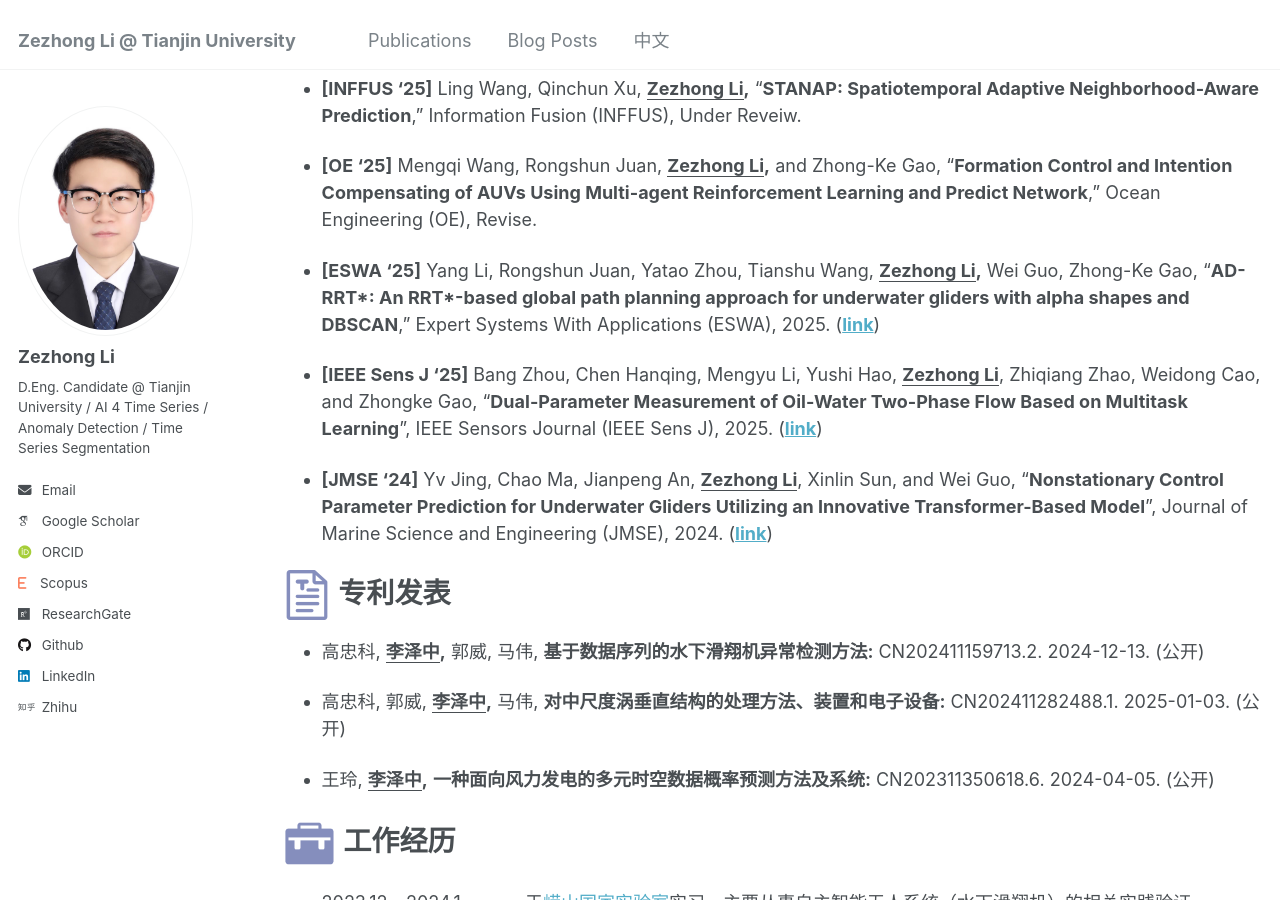
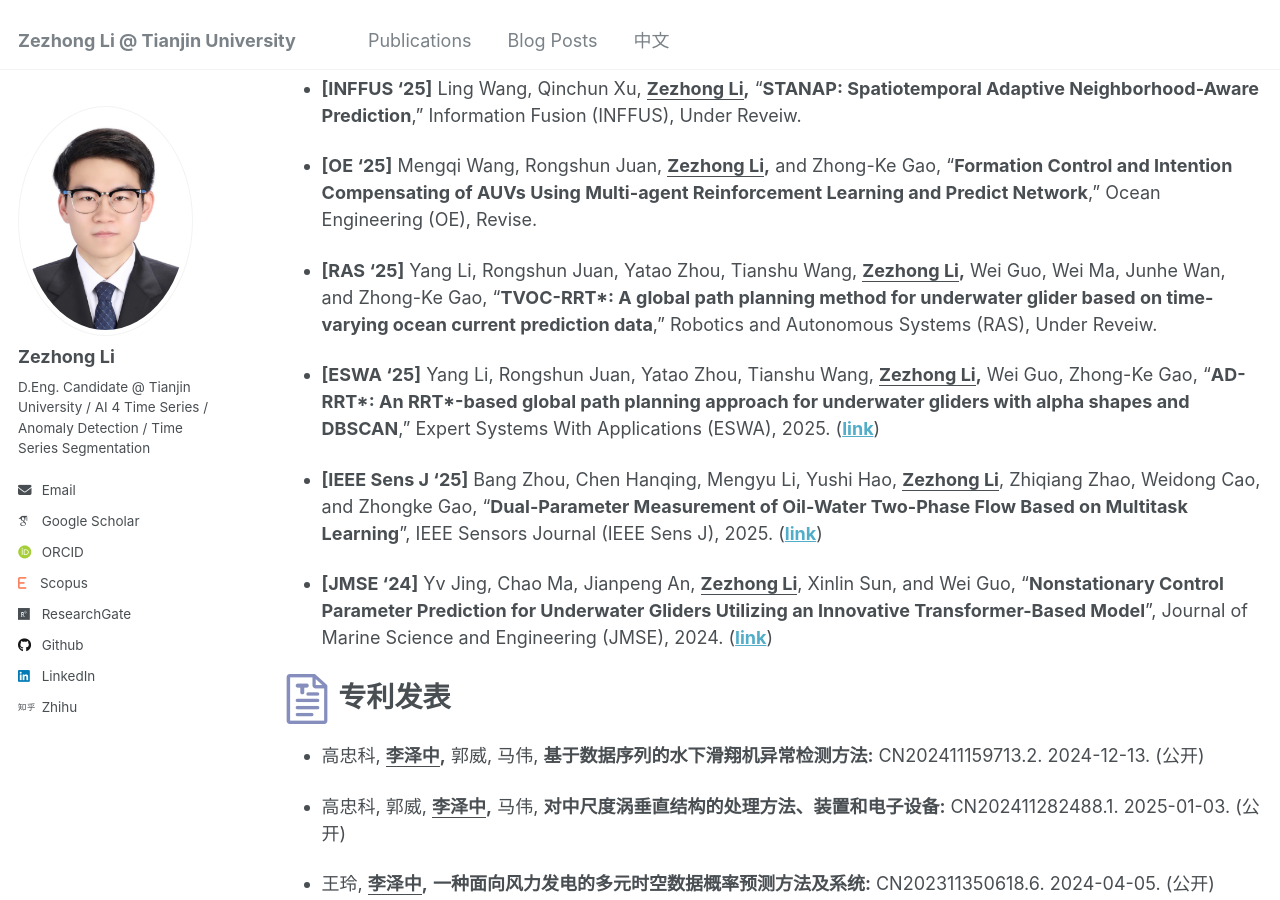
Before and after one commit to lzz19980125/lzz19980125.github.io, a Jekyll site: the page built from _pages/chinese.md, in a window 1280 px wide and 900 px high, scrolled down 1398 px. Built offline with Jekyll 4.4.1, drawn with Linux system fonts in a browser that asks for light colours; some web fonts are replaced.

Commit message:
Update chinese.md

```diff
--- a/_pages/chinese.md
+++ b/_pages/chinese.md
@@ -48,6 +48,8 @@ author_profile: true
 
 - **[OE '25]** Mengqi Wang, Rongshun Juan, **<u>Zezhong Li</u>,** and Zhong-Ke Gao, “**Formation Control and Intention Compensating of AUVs Using Multi-agent Reinforcement Learning and Predict Network**,” Ocean Engineering (OE), Revise.
 
+- **[RAS '25]** Yang Li, Rongshun Juan, Yatao Zhou, Tianshu Wang, **<u>Zezhong Li</u>,** Wei Guo, Wei Ma, Junhe Wan, and Zhong-Ke Gao, “**TVOC-RRT\*: A global path planning method for underwater glider based on time-varying ocean current prediction data**,” Robotics and Autonomous Systems (RAS), Under Reveiw.
+
 - **[ESWA '25]** Yang Li, Rongshun Juan, Yatao Zhou, Tianshu Wang, **<u>Zezhong Li</u>,** Wei Guo, Zhong-Ke Gao, “**AD-RRT\*: An RRT\*-based global path planning approach for underwater gliders with alpha shapes and DBSCAN**,” Expert Systems With Applications (ESWA), 2025.  ([**link**](https://www.sciencedirect.com/science/article/pii/S0957417425018391))
 
 - **[IEEE Sens J '25]** Bang Zhou, Chen Hanqing, Mengyu Li, Yushi Hao, **<u>Zezhong Li</u>**, Zhiqiang Zhao, Weidong Cao, and Zhongke Gao, "**Dual-Parameter Measurement of Oil-Water Two-Phase Flow Based on Multitask Learning**", IEEE Sensors Journal (IEEE Sens J), 2025. ([**link**](https://ieeexplore.ieee.org/document/10996500))
```
